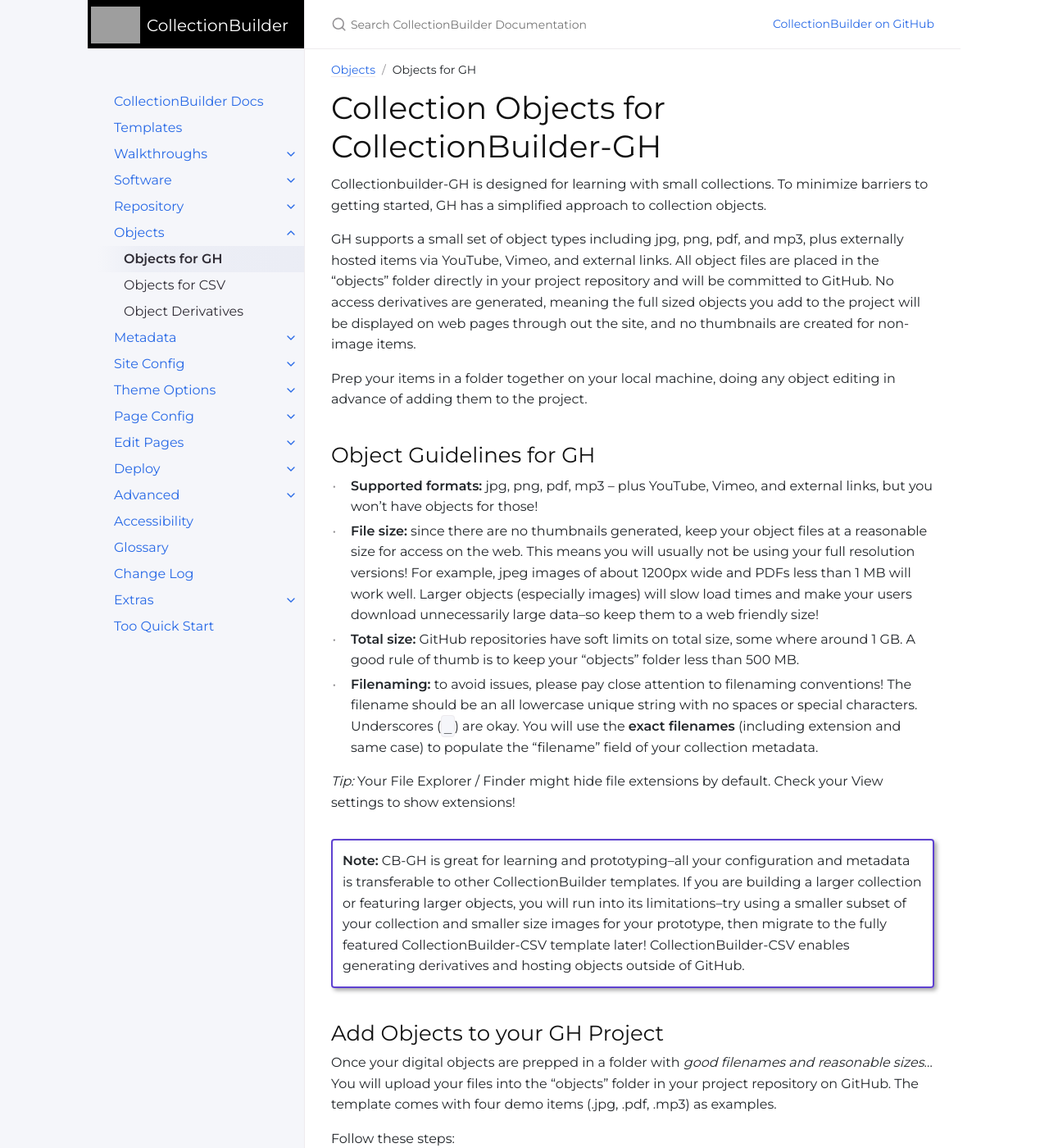
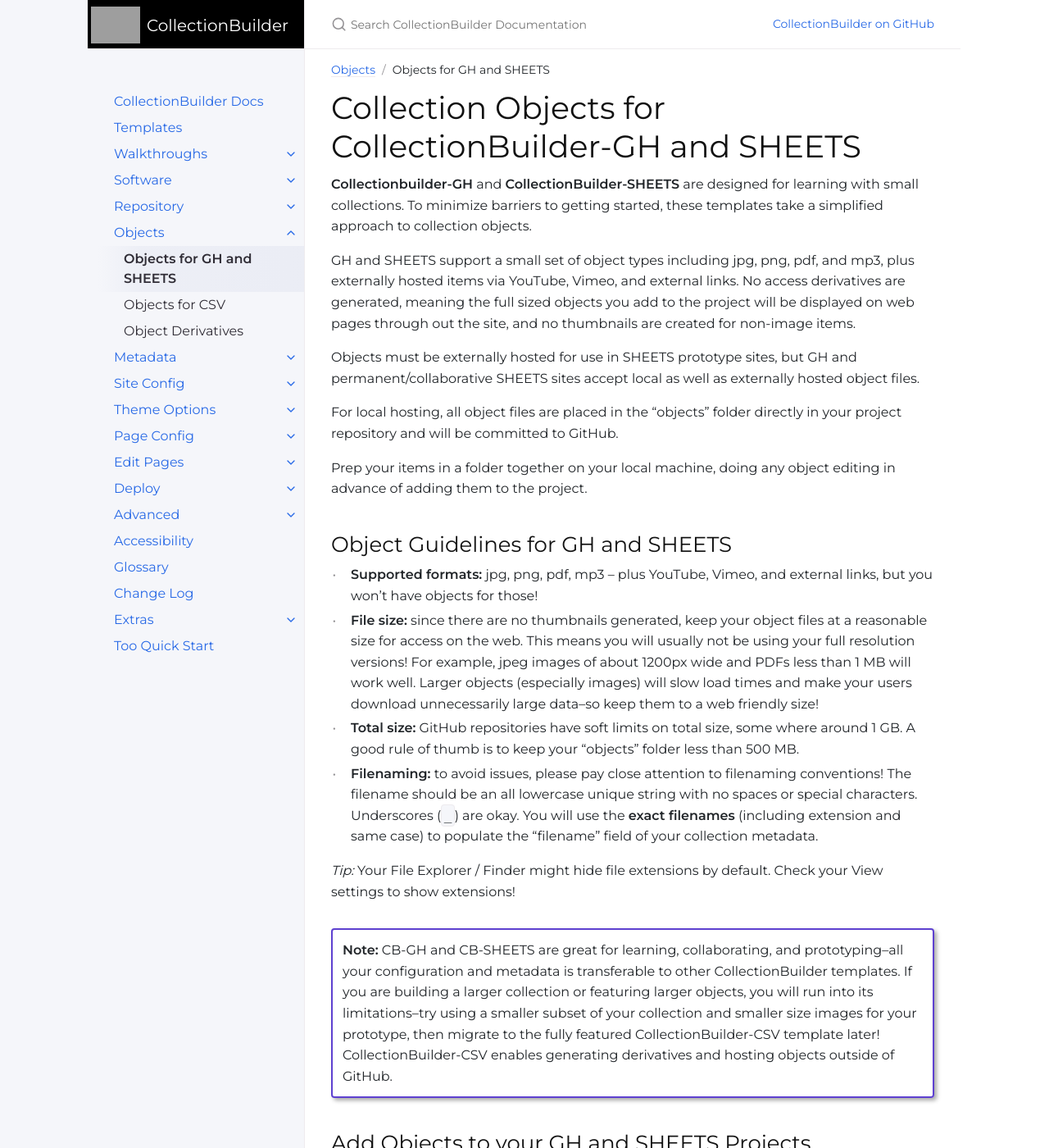
Before and after one commit to CollectionBuilder/cb-docs, a Jekyll site: the page built from docs/objects/gh-objects.md, in a window 1280 px wide and 1400 px high. Shown: the whole window at 82% size. Built offline with Jekyll 4.4.1, drawn with Linux system fonts in a browser that asks for light colours; comment, search, counter and statistics services are not loaded; some of the changed text lies outside the part shown.

Commit message:
integrate sheets objects docs

```diff
--- a/docs/objects/gh-objects.md
+++ b/docs/objects/gh-objects.md
@@ -1,21 +1,24 @@
 ---
-title: Objects for GH
+title: Objects for GH and SHEETS
 parent: Objects
 nav_order: 1
 ---
 
-# Collection Objects for CollectionBuilder-GH
+# Collection Objects for CollectionBuilder-GH and SHEETS
 
-Collectionbuilder-GH is designed for learning with small collections.
-To minimize barriers to getting started, GH has a simplified approach to collection objects.
+**Collectionbuilder-GH** and **CollectionBuilder-SHEETS** are designed for learning with small collections.
+To minimize barriers to getting started, these templates take a simplified approach to collection objects.
 
-GH supports a small set of object types including jpg, png, pdf, and mp3, plus externally hosted items via YouTube, Vimeo, and external links.
-All object files are placed in the "objects" folder directly in your project repository and will be committed to GitHub.
+GH and SHEETS support a small set of object types including jpg, png, pdf, and mp3, plus externally hosted items via YouTube, Vimeo, and external links.
 No access derivatives are generated, meaning the full sized objects you add to the project will be displayed on web pages through out the site, and no thumbnails are created for non-image items.
+
+Objects must be externally hosted for use in SHEETS prototype sites, but GH and permanent/collaborative SHEETS sites accept local as well as externally hosted object files.
+
+For local hosting, all object files are placed in the "objects" folder directly in your project repository and will be committed to GitHub.
 
 Prep your items in a folder together on your local machine, doing any object editing in advance of adding them to the project.
 
-## Object Guidelines for GH
+## Object Guidelines for GH and SHEETS
 
 - **Supported formats:** jpg, png, pdf, mp3 -- plus YouTube, Vimeo, and external links, but you won't have objects for those!
 - **File size:** since there are no thumbnails generated, keep your object files at a reasonable size for access on the web. This means you will usually not be using your full resolution versions! For example, jpeg images of about 1200px wide and PDFs less than 1 MB will work well. Larger objects (especially images) will slow load times and make your users download unnecessarily large data--so keep them to a web friendly size!
@@ -27,11 +30,11 @@ Check your View settings to show extensions!
 
 {:.alert .alert-purple }
 **Note:**
-CB-GH is great for learning and prototyping--all your configuration and metadata is transferable to other CollectionBuilder templates.
+CB-GH and CB-SHEETS are great for learning, collaborating, and prototyping--all your configuration and metadata is transferable to other CollectionBuilder templates.
 If you are building a larger collection or featuring larger objects, you will run into its limitations--try using a smaller subset of your collection and smaller size images for your prototype, then migrate to the fully featured CollectionBuilder-CSV template later!
 CollectionBuilder-CSV enables generating derivatives and hosting objects outside of GitHub.
 
-## Add Objects to your GH Project
+## Add Objects to your GH and SHEETS Projects
 
 Once your digital objects are prepped in a folder with *good filenames and reasonable sizes*...
 You will upload your files into the "objects" folder in your project repository on GitHub.
@@ -43,3 +46,16 @@ Follow these steps:
 2. On the "objects" folder page, click the "Add file" button and select "Upload files" (appears to right side of page).
 3. Click "choose your files" and navigate to the location of your object files on your local machine, and select all the collection items. Or drag and drop all the files from your File Explorer / Finder into the GitHub page. Once the files are uploaded, they will appear listed on the web page.
 4. Scroll down to the "Commit changes" box, write a short commit message in the form (an appropriate message might be "add collection objects to project"), then click the green "Commit changes" button to add them to your repository.
+
+## Host GH and SHEETS Objects Externally
+
+Consider hosting your objects files externally on the web using one of these solutions:
+
+- Host objects on your organization's server
+- Host objects on a platform such as [Digital Ocean](https://www.digitalocean.com/products/spaces){:target="_blank" rel="noopener"} or [Reclaim Hosting](https://reclaimhosting.com/){:target="_blank" rel="noopener"} (may require a fee)
+- Host objects [via GitHub pages](https://medium.com/@jeftachibiya360/how-to-host-images-for-your-website-on-github-a98d917284c5){:target="_blank" rel="noopener"} (free)
+
+{:.alert .alert-red}
+**Note**: Are you using SHEETS to prototype a site? Your objects *must* be made available externally!
+
+External links to your objects should be included in the filename column of your metadata spreadsheet. Please read our [Metadata Documentation](https://collectionbuilder.github.io/cb-docs/docs/metadata/gh_metadata/#filename){:target="_blank" rel="noopener"} to learn more about external item files.
```
